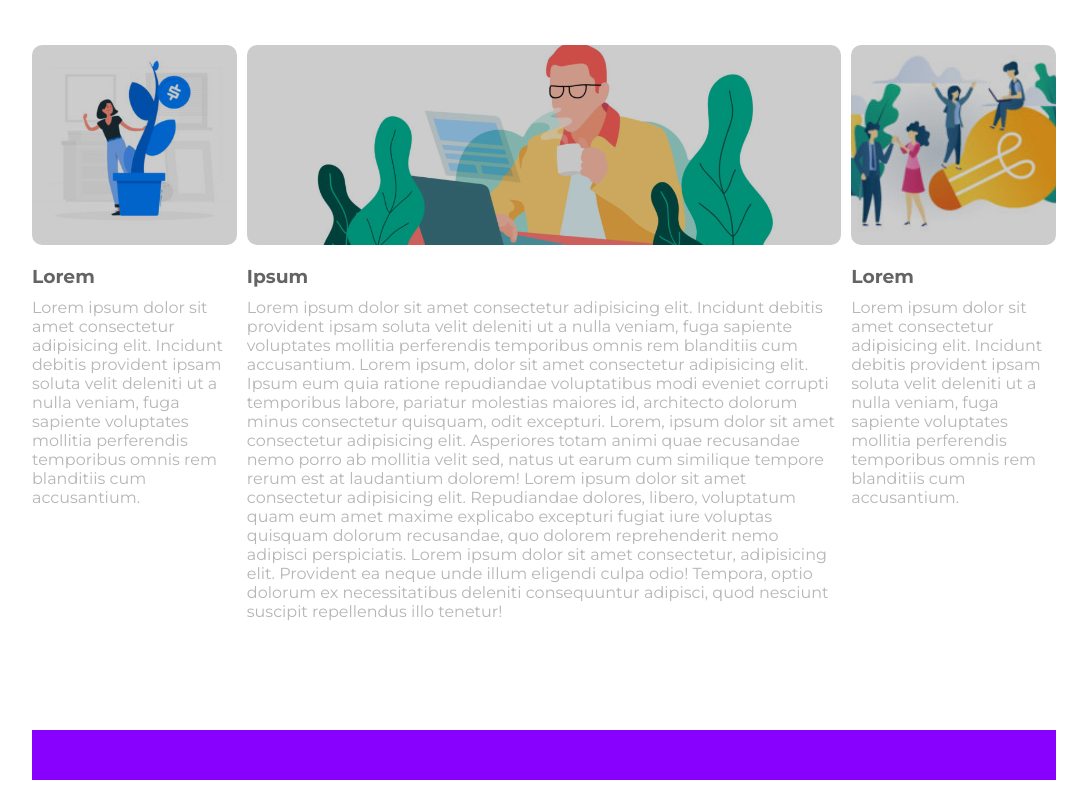
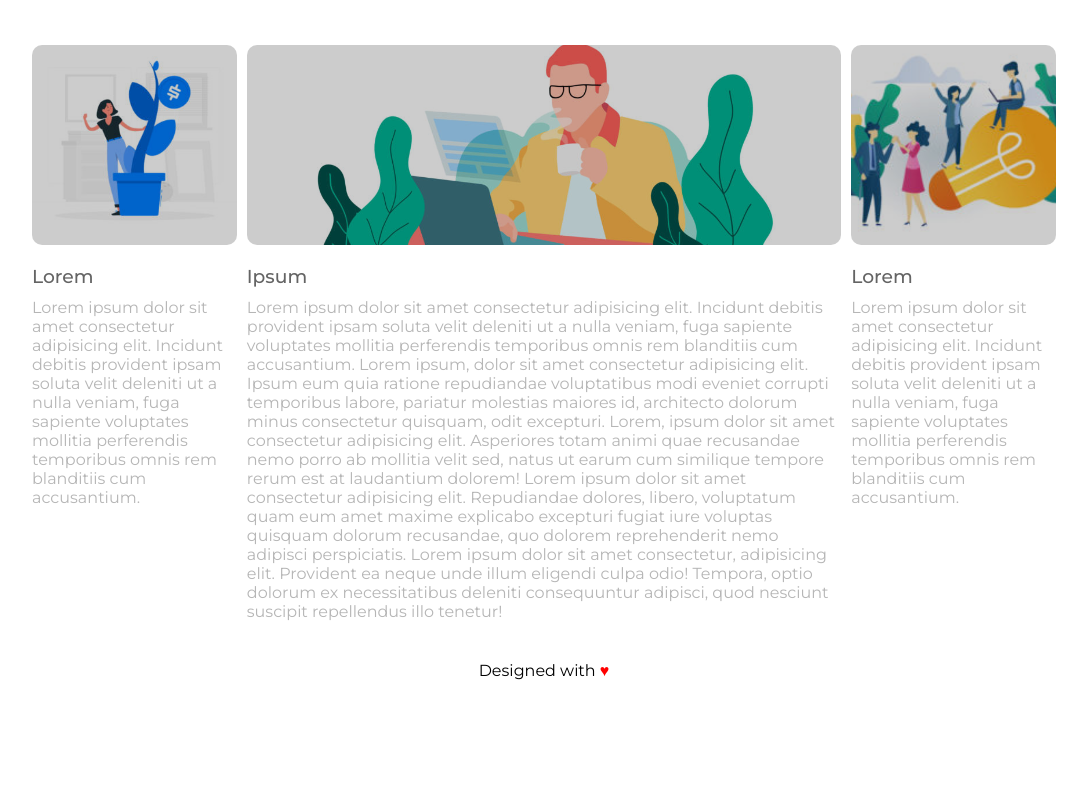
Before and after one commit to touros91/htmlcss-wp, a plain HTML site: page index.html in a window 1280 px wide. Shown: the part 865-1665 px from the top of the page, without its empty margins (96-1183 px from the left). After the commit the page ends 1596 px from the top, so only its background shows below. Drawn offline with Linux system fonts and the light colour scheme.

Commit message:
Aggiunta footer

```diff
--- a/css/style.css
+++ b/css/style.css
@@ -91,7 +91,6 @@ h2 {
 
 /* seconda sezione  */
 .second-container {
-    height: 800px;
     margin: 20px 0 5px 0;
 }
 
@@ -109,11 +108,10 @@ h1 {
     margin-bottom: 20px;
 }
 
-/* colonne  */
+/* tre colonne  */
 
 .col-left, .col-center, .col-right {
     float: left;
-    height: 660px;
 }
 
 .col-left, .col-right {
@@ -164,11 +162,20 @@ h1 {
 #h3-color {
     color: #646464;
     margin-bottom: 10px;
+    font-weight: 500;
 }
 
 /* footer  */
 footer {
     height: 50px;
-    background-color: #8800FE;
     margin-bottom: 20px;
 }
+
+.footer-text {
+    text-align: center;
+    margin-top: 40px;
+}
+
+#heart {
+    color: red
+}
--- a/index.html
+++ b/index.html
@@ -58,7 +58,7 @@
                             <p class="text-color">Ferterum urna a libere tempus</p>
                         </div>
 
-                        <!-- tre colonne  -->
+                        <!-- colonna sinistra  -->
                         <div class="col-left">
                             <div class="col-left-img">
                                 <div class="overlay"></div>
@@ -68,26 +68,18 @@
                                 <p class="text-color">Lorem ipsum dolor sit amet consectetur adipisicing elit. Incidunt debitis provident ipsam soluta velit deleniti ut a nulla veniam, fuga sapiente voluptates mollitia perferendis temporibus omnis rem blanditiis cum accusantium.</p>
                             </div>
                         </div>
-
+                        <!-- colonna centrale  -->
                         <div class="col-center">
                             <div class="col-center-img">
                                 <div class="overlay"></div>
                             </div>
                             <div>
                                 <h3 id="h3-color">Ipsum</h3>
-                                <p class="text-color">Lorem ipsum dolor sit amet consectetur adipisicing elit. Incidunt debitis provident ipsam soluta velit deleniti ut a nulla veniam, fuga sapiente voluptates mollitia perferendis temporibus omnis rem blanditiis cum accusantium. Lorem ipsum, dolor sit amet consectetur adipisicing elit. Ipsum eum quia ratione repudiandae voluptatibus modi eveniet corrupti temporibus labore, pariatur molestias maiores id, architecto dolorum minus consectetur quisquam, odit excepturi. Lorem, ipsum dolor sit amet consectetur adipisicing elit. Asperiores totam animi quae recusandae nemo porro ab mollitia velit sed, natus ut earum cum similique tempore rerum est at laudantium dolorem! Lorem ipsum dolor sit amet consectetur adipisicing elit. Repudiandae dolores, libero, voluptatum quam eum amet maxime explicabo excepturi fugiat iure voluptas quisquam dolorum recusandae, quo dolorem reprehenderit nemo adipisci perspiciatis. Lorem ipsum dolor sit amet consectetur, adipisicing elit. Provident ea neque unde illum eligendi culpa odio! Tempora, optio dolorum ex necessitatibus deleniti consequuntur adipisci, quod nesciunt suscipit repellendus illo tenetur!</p>
+                                <p class="text-color">Lorem ipsum dolor sit amet consectetur adipisicing elit. Incidunt debitis provident ipsam soluta velit deleniti ut a nulla veniam, fuga sapiente voluptates mollitia perferendis temporibus omnis rem blanditiis cum accusantium. Lorem ipsum, dolor sit amet consectetur adipisicing elit. Ipsum eum quia ratione repudiandae voluptatibus modi eveniet corrupti temporibus labore, pariatur molestias maiores id, architecto dolorum minus consectetur quisquam, odit excepturi. Lorem, ipsum dolor sit amet consectetur adipisicing elit. Asperiores totam animi quae recusandae nemo porro ab mollitia velit sed, natus ut earum cum similique tempore rerum est at laudantium dolorem! Lorem ipsum dolor sit amet consectetur adipisicing elit. Repudiandae dolores, libero, voluptatum quam eum amet maxime explicabo excepturi fugiat iure voluptas quisquam dolorum recusandae, quo dolorem reprehenderit nemo adipisci perspiciatis. Lorem ipsum dolor sit amet consectetur, adipisicing elit. Provident ea neque unde illum eligendi culpa odio! Tempora, optio dolorum ex necessitatibus deleniti consequuntur adipisci, quod nesciunt suscipit repellendus illo tenetur!<p>
                             </div>
                         </div>
-
-
-
-
-
-
-
-
+                        <!-- colonna destra  -->
                         <div class="col-right">
-
                             <div class="col-right-img">
                                 <div class="overlay"></div>
                             </div>
@@ -95,17 +87,13 @@
                                 <h3 id="h3-color">Lorem</h3>
                                 <p class="text-color">Lorem ipsum dolor sit amet consectetur adipisicing elit. Incidunt debitis provident ipsam soluta velit deleniti ut a nulla veniam, fuga sapiente voluptates mollitia perferendis temporibus omnis rem blanditiis cum accusantium.</p>
                             </div>
-
-
-
-
                         </div>
                     </div>
                 </section>
             </main>
             <!-- footer   -->
             <footer>
-
+                <div class="footer-text">Designed with <span id="heart">&hearts;</span></div>
             </footer>
         </div>
     </body>
```
